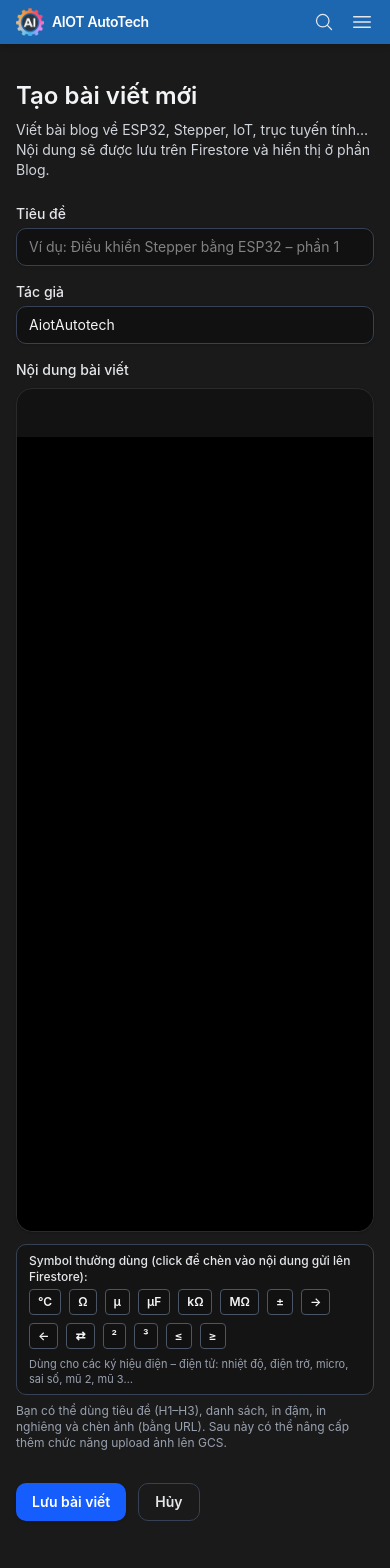
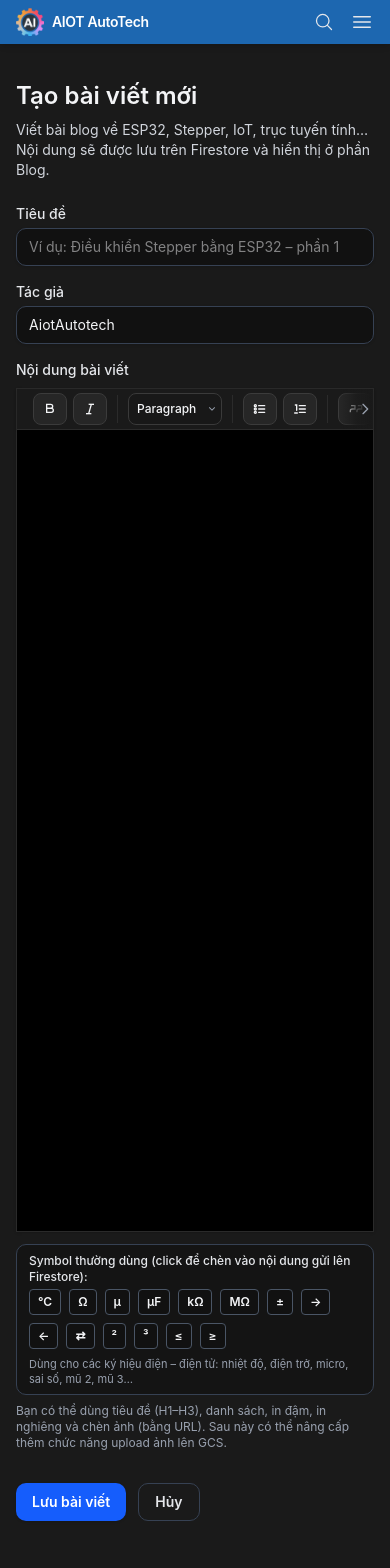
Before and after one commit to Nguyen-Ngoan/AiotWebsite, a Next.js app in the folder aiotautotech_frontend/: page /admin/posts/new in a window 390 px wide. Shown: the top 1568 px of the page. Built offline with nearby package versions, Linux system fonts and the light colour scheme.

Commit message:
Update UI

```diff
--- a/aiotautotech_frontend/src/components/admin/PostEditor.tsx
+++ b/aiotautotech_frontend/src/components/admin/PostEditor.tsx
@@ -373,7 +373,7 @@ export default function PostEditor({
 
   return (
     <div
-      className="relative flex w-full flex-col rounded-2xl border border-[#2a2a2a] bg-[#121212] pt-12 shadow-sm sm:h-full sm:max-h-[calc(100vh-250px)] sm:pt-0"
+      className="relative flex w-full flex-col rounded-none border border-[#2a2a2a] bg-[#121212] shadow-sm sm:h-full sm:max-h-[calc(100vh-250px)]"
       style={
         isMobile && viewportHeight > 0
           ? { height: `${Math.round(viewportHeight)}px` }
@@ -381,7 +381,7 @@ export default function PostEditor({
       }
     >
       {/* TOOLBAR CONTAINER */}
-      <div className="fixed inset-x-0 top-[env(safe-area-inset-top)] z-30 rounded-none border-b-0 bg-[#1a1a1a] px-1 shadow-sm sm:sticky sm:inset-x-auto sm:top-0 sm:z-20 sm:rounded-t-2xl sm:border-b sm:border-[#2b2b2b]">
+      <div className="sticky top-0 z-20 rounded-none border-b border-[#2b2b2b] bg-[#1a1a1a] px-1 shadow-sm">
         {/* Nút cuộn trái */}
         {showScrollLeft && (
           <button
@@ -606,7 +606,7 @@ export default function PostEditor({
       )}
 
       {/* BODY */}
-      <div className="min-h-0 flex-1 overflow-y-auto rounded-b-2xl bg-black px-3 py-2 text-sm text-gray-100 shadow-inner sm:min-h-[400px]">
+      <div className="min-h-0 flex-1 overflow-y-auto rounded-none bg-black px-3 py-2 text-sm text-gray-100 shadow-inner sm:min-h-[400px]">
         <EditorContent
           editor={editor}
           className={`
```
